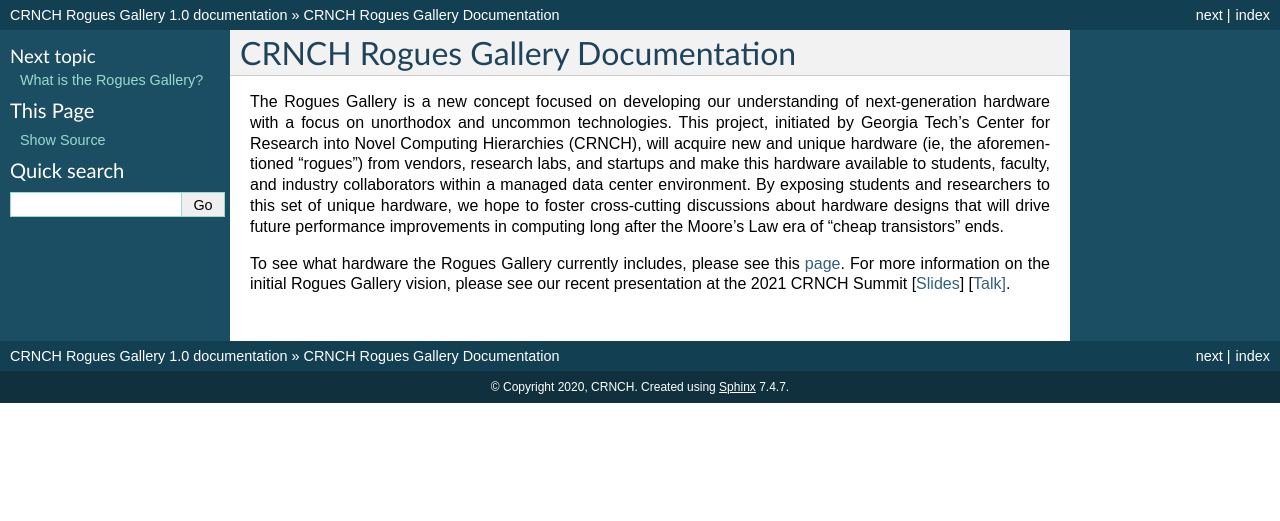
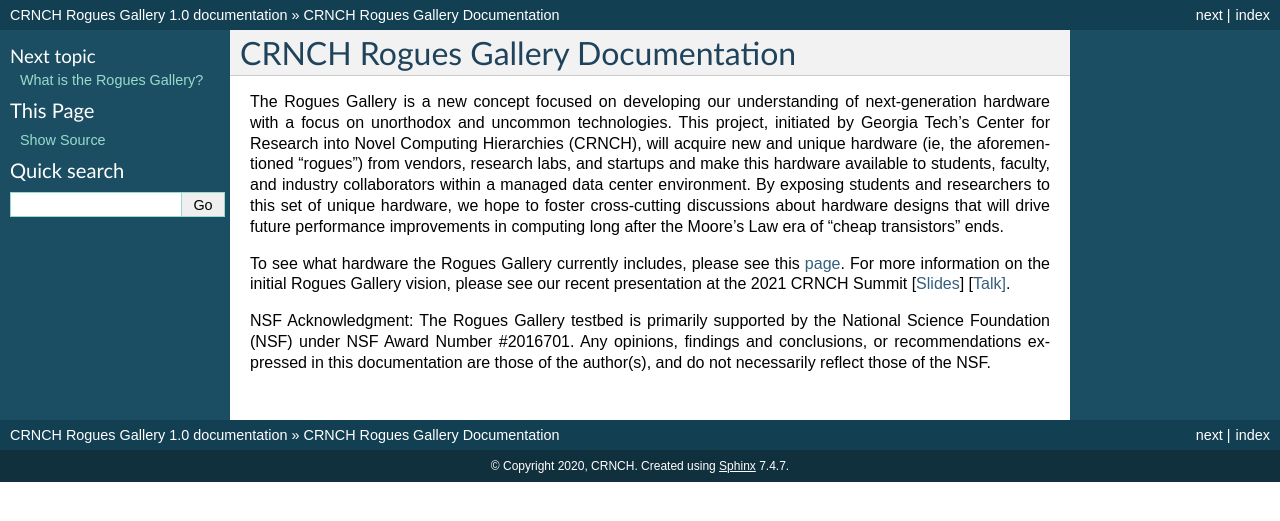
Before and after one commit to gt-crnch-rg/read-the-docs, a Sphinx documentation site: the page built from docs/index.rst, in a window 1280 px wide. Shown: the top 521 px of the page. Built offline with Sphinx 7.4.7, drawn with Linux system fonts in a browser that asks for light colours; pages that are not in the unit, such as notebooks, are missing from menus.

Commit message:
Update index.rst

```diff
--- a/docs/index.rst
+++ b/docs/index.rst
@@ -5,6 +5,8 @@
 The Rogues Gallery is a new concept focused on developing our understanding of next-generation hardware with a focus on unorthodox and uncommon technologies.  This project, initiated by Georgia Tech's Center for Research into Novel Computing Hierarchies (CRNCH), will acquire new and unique hardware (ie, the aforementioned "rogues") from vendors, research labs, and startups and make this hardware available to students, faculty, and industry collaborators within a managed data center environment. By exposing students and researchers to this set of unique hardware, we hope to foster cross-cutting discussions about hardware designs that will drive future performance improvements in computing long after the Moore's Law era of "cheap transistors" ends.
 
 To see what hardware the Rogues Gallery currently includes, please see this `page <http://crnch.gatech.edu/rogues-hardware>`__. For more information on the initial Rogues Gallery vision, please see our recent presentation at the 2021 CRNCH Summit [`Slides <https://github.com/gt-crnch/crnch-summit-2021/blob/main/presenter_slides/Thursday_01_28_21/105--Rogues-Gallery-Update-Jeff-Young-CRNCH-Summit-2021.pdf>`__] [`Talk] <https://mediaspace.gatech.edu/media/Jeff%20Young%20-%20Rogues%20Gallery%20-%20CRNCH%20Summit%202021/1_lqlgr0jj>`__.
+
+NSF Acknowledgment: The Rogues Gallery testbed is primarily supported by the National Science Foundation (NSF) under NSF Award Number #2016701. Any opinions, findings and conclusions, or recommendations expressed in this documentation are those of the author(s), and do not necessarily reflect those of the NSF.
 
 
 .. toctree::
```
